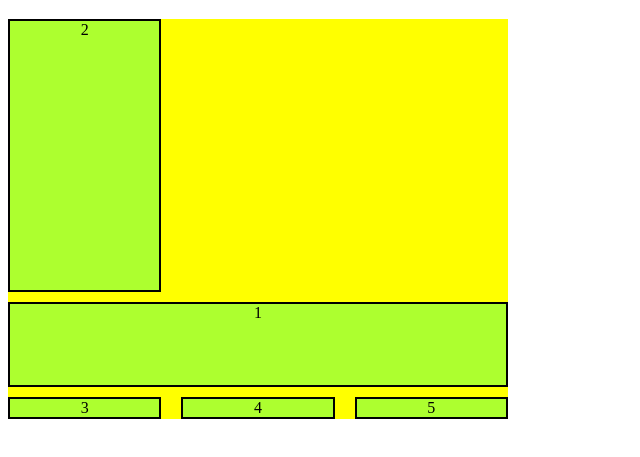
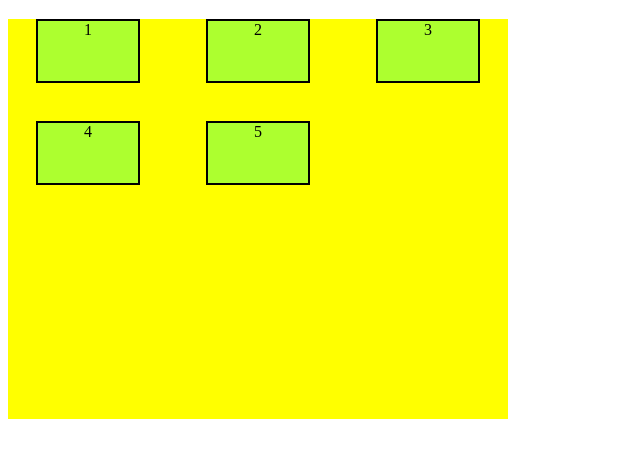
Before and after one commit to Vanshaj14Mohan/CSS-Part-6, a plain HTML site: page Grid Properties/index.html in a window 1280 px wide. Shown: the part 61-518 px from the top of the page, without its empty margins (0-640 px from the left). Drawn offline with Linux system fonts and the light colour scheme.

Commit message:
Test case

```diff
--- a/Grid Properties/style.css
+++ b/Grid Properties/style.css
@@ -8,33 +8,23 @@
     /* row-gap:10px;
     column-gap:20px;
     a shorthand for this */
-    grid-gap:10px 20px; /*for rows and columns, if we give only 1 value it will apply on both row & column*/
+    grid-gap:10px; /*for rows and columns, if we give only 1 value it will apply on both row & column*/
+    justify-items: start;
+    /* or */
+    justify-items:end;
+    /* or */
+    justify-items:center;
 }
 
 .item{
-    /* height:60px;
-    width:100px; */
+    height:60px;
+    width:100px;
     border:2px solid black;
     text-align:center;
     background-color: greenyellow;
 }
 
-/* Grid columns-> defines an item's starting & ending position inside the column  */
+/* And if we want to apply property on only one div */
 .one{
-    /* grid-column-start: 1;
-    grid-column-end: 3;
-    or a short trick */
-    grid-column: 1/4 ;
-    /* same as above
-    grid-column: 1/ span 3 ; */
+    justify-items: center;
 }
-
-/* Grid rows-> defines an item's starting & ending position inside the row */
-.two{
-    /* grid-row-start: 1;
-    grid-row-end: 3; */
-    /* or a short trick */
-    /* grid-row:1/3; */
-    /* same as above */
-    grid-row: 1/ span 3;
-}
```
